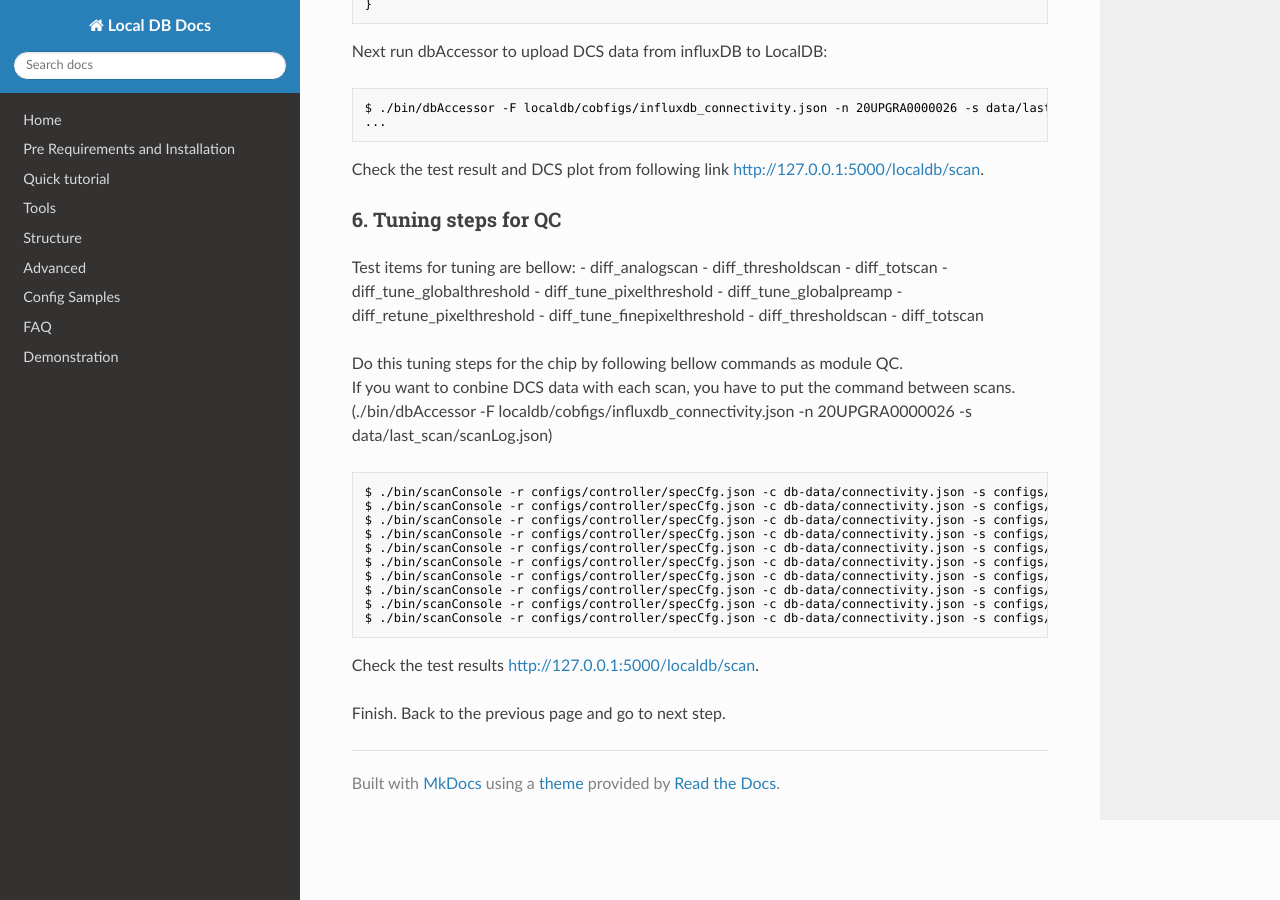
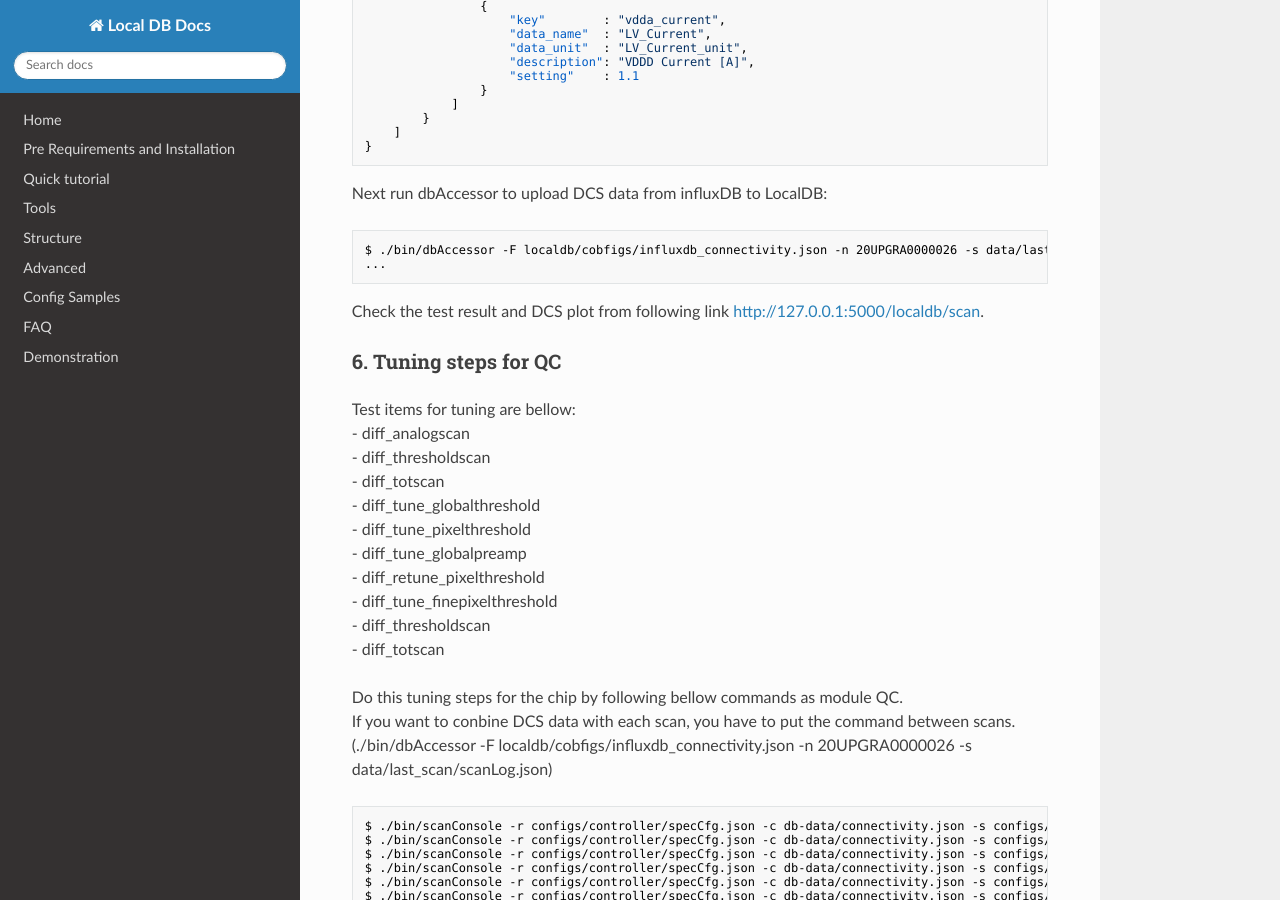
Before and after one commit to jlab-hep/localdb-docs, an MkDocs documentation site: the page built from docs/database_demonstration_scanconsole.md, in a window 1280 px wide and 900 px high, scrolled down 2872 px. Built offline with MkDocs 1.6.1, drawn with Linux system fonts in a browser that asks for light colours; nearby versions of some CDN libraries; old or Windows-style settings are respelled for this version of MkDocs.

```diff
--- a/docs/database_demonstration_scanconsole.md
+++ b/docs/database_demonstration_scanconsole.md
@@ -161,17 +163,17 @@ $ ./bin/dbAccessor -F localdb/cobfigs/influxdb_connectivity.json -n 20UPGRA00000
 Check the test result and DCS plot from following link [http://127.0.0.1:5000/localdb/scan](http://127.0.0.1:5000/localdb/scan).<br>
 
 ### 6. Tuning steps for QC
-Test items for tuning are bellow:
-- diff_analogscan
-- diff_thresholdscan
-- diff_totscan
-- diff_tune_globalthreshold
-- diff_tune_pixelthreshold
-- diff_tune_globalpreamp
-- diff_retune_pixelthreshold
-- diff_tune_finepixelthreshold
-- diff_thresholdscan
-- diff_totscan
+Test items for tuning are bellow:<br>
+- diff_analogscan<br>
+- diff_thresholdscan<br>
+- diff_totscan<br>
+- diff_tune_globalthreshold<br>
+- diff_tune_pixelthreshold<br>
+- diff_tune_globalpreamp<br>
+- diff_retune_pixelthreshold<br>
+- diff_tune_finepixelthreshold<br>
+- diff_thresholdscan<br>
+- diff_totscan<br>
 
 Do this tuning steps for the chip by following bellow commands as module QC.<br>
 If you want to conbine DCS data with each scan, you have to put the command between scans.<br>
```
Also changed, not shown: other parts of docs/database_demonstration_scanconsole.md (+2 -0 lines), docs/database_demonstration_download_itkpd.md (+5 -1 lines), docs/database_demonstration_flow.md (+4 -0 lines), docs/database_demonstration_grafana.md (+1 -0 lines), docs/database_demonstration_run_dcs.md (+1 -0 lines), docs/images/SW_Structure.png, docs/images/sshtunnel_grafana.png (added), docs/images/sshtunnel_influxdb.png (added), docs/images/sshtunnel_mongodb.png (added), docs/images/sshtunnel_viewer.png (added).
